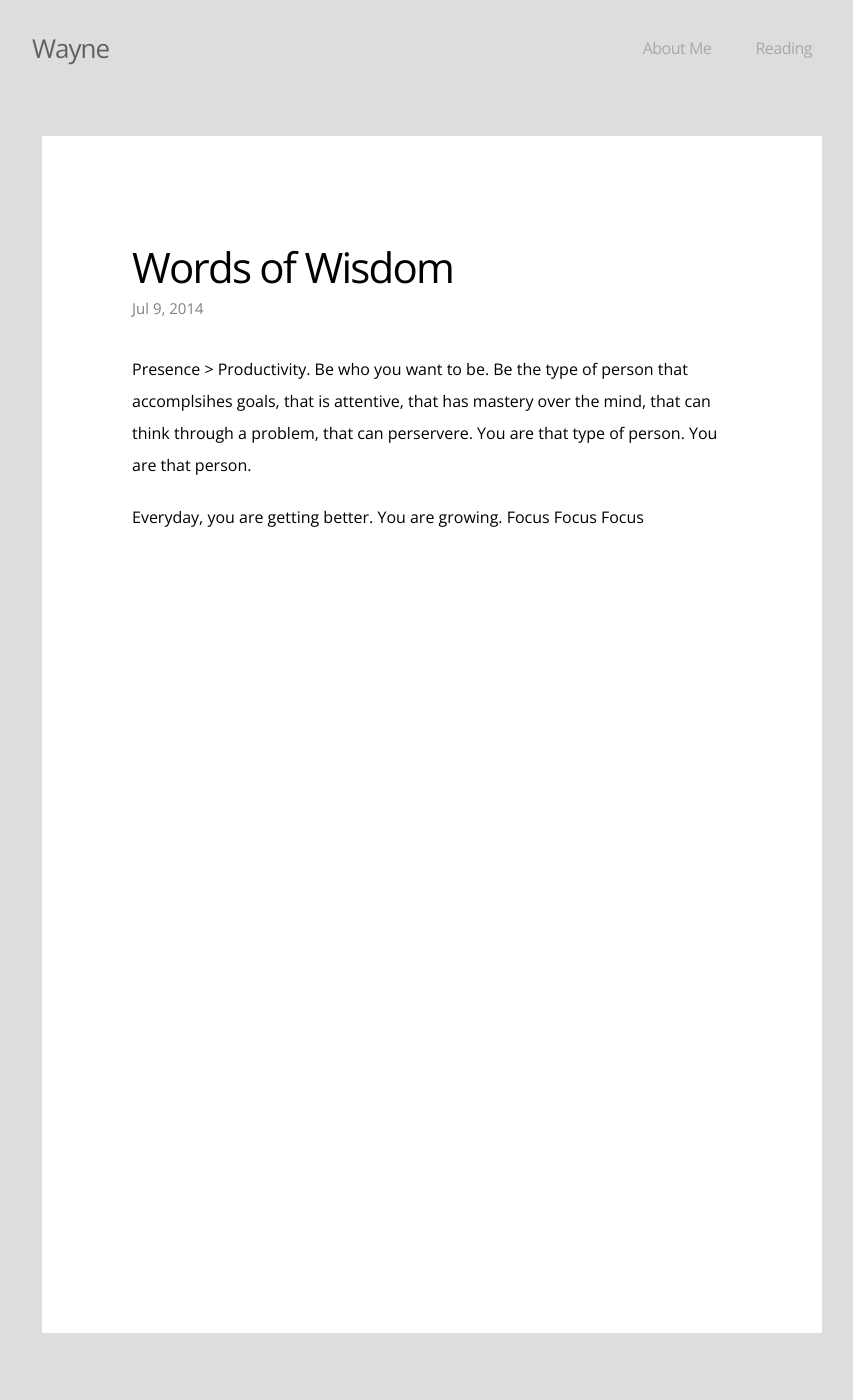
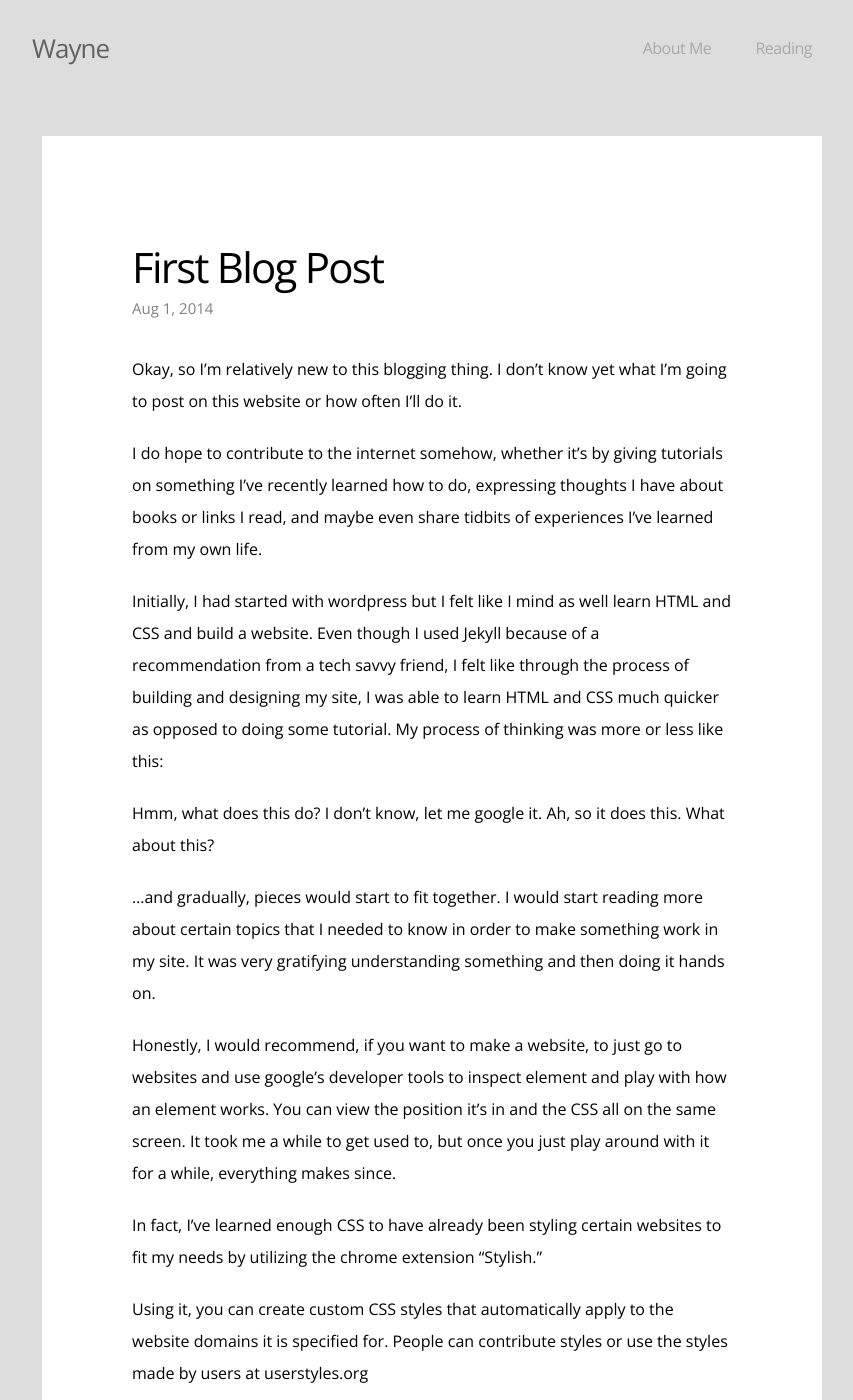
Before and after one commit to vvayne/vvayne.github.io, a Jekyll site: the page built from _posts/2014-07-09-post2.markdown, in a window 1280 px wide and 1400 px high. Shown: the whole window, without its empty margins (208-1061 px from the left). Built offline with Jekyll 4.4.1, drawn with Linux system fonts in a browser that asks for light colours; some of the changed text lies outside the part shown.

Commit message:
Changed some posts and added more information in about and reading pages

```diff
--- a/_posts/2014-07-09-post2.markdown
+++ b/_posts/2014-07-09-post2.markdown
@@ -1,13 +1,37 @@
 ---
 layout: post
-title:  "Words of Wisdom"
-date:   2014-07-09
+title:  "First Blog Post"
+date:   2014-08-01
 categories: posts
-permalink: /wordsofwisdom/
+permalink: /first/
 ---
 
-Presence > Productivity. Be who you want to be. Be the type of person that accomplsihes goals, that is attentive, that has mastery over the mind, that can think through a problem, that can perservere. You are that type of
-person. You are that person.
+Okay, so I'm relatively new to this blogging thing. I don't know yet what I'm going to post on this website or how often I'll do it.
 
-Everyday, you are getting better. You are growing.
-Focus Focus Focus
+I do hope to contribute to the internet somehow, whether it's by giving tutorials on something I've recently learned how to do, expressing thoughts I have about books or links I read, and maybe even share tidbits of experiences I've learned from my own life.
+
+Initially, I had started with wordpress but I felt like I mind as well learn HTML and CSS and build a website.
+Even though I used Jekyll because of a recommendation from a tech savvy friend, I felt like through the process of building and designing my site, I was able to learn HTML and CSS much quicker as opposed to doing some tutorial.
+My process of thinking was more or less like this:
+
+Hmm, what does this do? I don't know, let me google it. Ah, so it does this.
+What about this?
+
+...and gradually, pieces would start to fit together. I would start reading more about certain topics that I needed to know in order to make something work in my site. It was very gratifying understanding something and then doing it hands on.
+
+Honestly, I would recommend, if you want to make a website, to just go to websites and use google's developer tools to inspect element and play with how an element works. You can view the position it's in and the CSS all on the same screen.
+It took me a while to get used to, but once you just play around with it for a while, everything makes since.
+
+In fact, I've learned enough CSS to have already been styling certain websites to fit my needs by utilizing the chrome extension "Stylish."
+
+Using it, you can create custom CSS styles that automatically apply to the website domains it is specified for. People can contribute styles or use the styles made by users at userstyles.org
+
+With my newly acquired CSS knowledge, I went onto facebook and just started inspecting elements that I didn't want to see on my news feed page anymore.
+
+At the end, I just ended up deleting everything from it except for some of elements in the blue bar at the top. Additionally, in the middle of the screen, I put words of motivation so that I would be less distracted and less inclined to use facebook.
+
+This greatly decreased my time on facebook, so I'm happy with the practical results my CSS knowledge--knowledge I just started acquiring this week--has allowed me to attain.
+
+I still have a couple of things I want to add to spruce up the site, but it's been great learning as I go.
+
+Hopefully, I'll keep this blog up and keep this up for as long as possible. For now, I'm happy with the fruits of my learning. More to come soon.
```
Also changed, not shown: _posts/2014-07-08-Construction.markdown (+9 -15 lines), about.md (+4 -1 lines), reading.md (+13 -3 lines), 7 other files.
